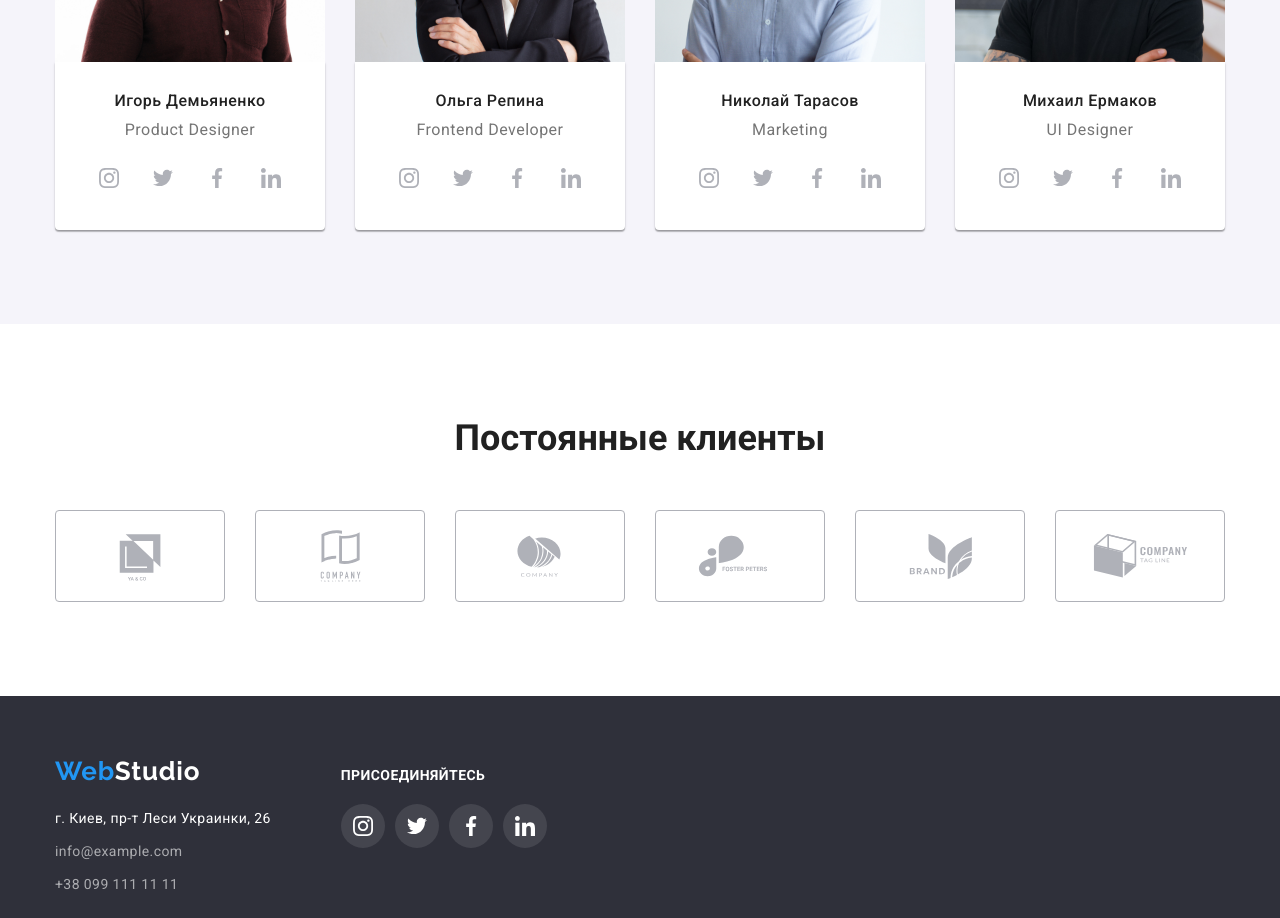
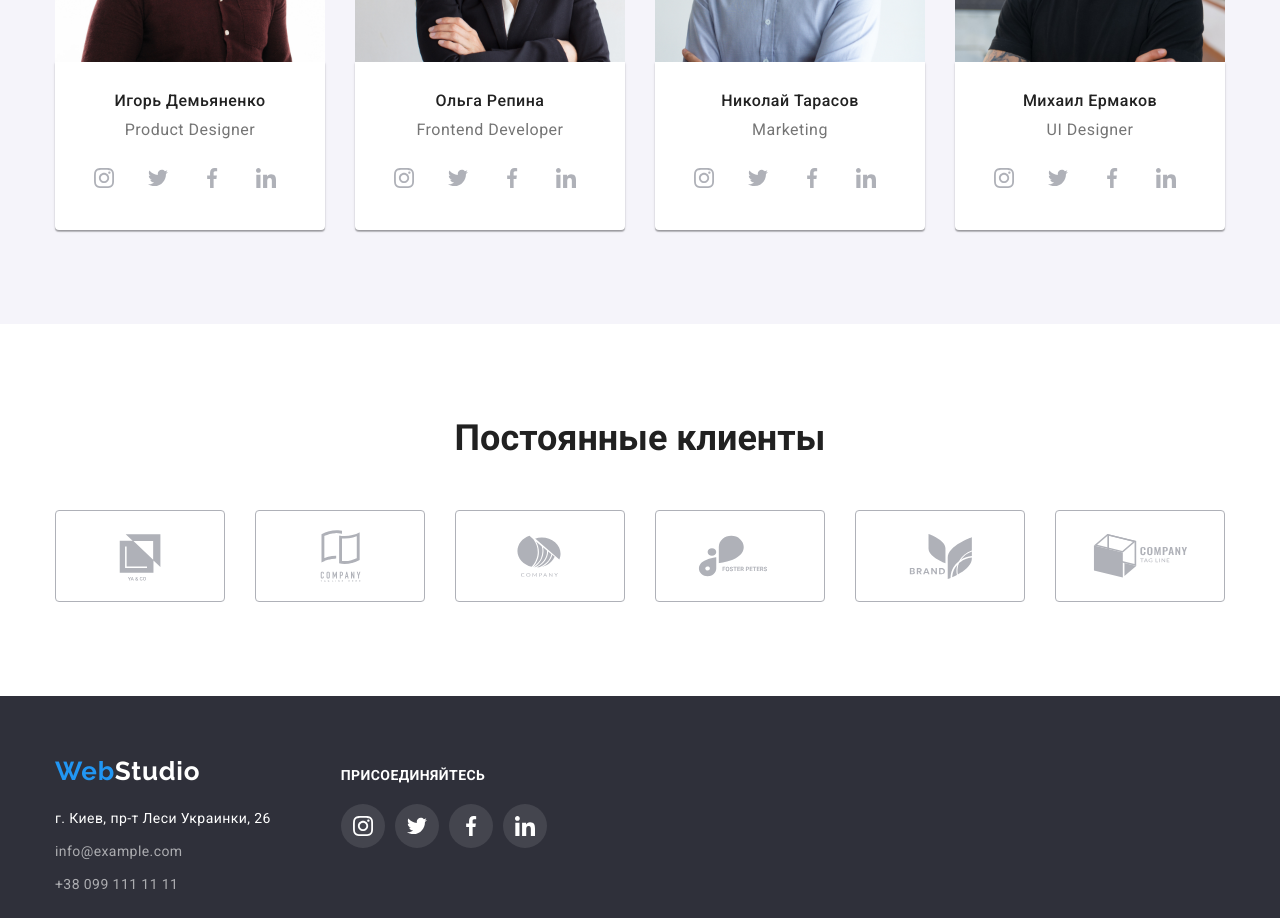
Before and after one commit to VitaliiPankin/goit-markup-hw-04, a plain HTML site: page index.html in a window 1280 px wide. Shown: the part 1980-2898 px from the top of the page. Drawn offline with nearby package versions, Linux system fonts and the light colour scheme.

Commit message:
правки

```diff
--- a/css/styles.css
+++ b/css/styles.css
@@ -349,7 +349,7 @@ p {
 }
 
 .command-paragraph {
-  padding-bottom: 16px;
+  margin-bottom: 16px;
   font-weight: 400;
   font-size: 16px;
   line-height: 1.18;
@@ -357,23 +357,26 @@ p {
 }
 .command-block-network {
   display: flex;
-  padding-left: 32px;
-  padding-right: 32px;
+  justify-content: center;
+  align-items: center;
 }
 .command-network-link {
-  max-width: 44px;
-  max-height: 44px;
-  padding: 12px 12px;
+  display: flex;
+  justify-content: center;
+  align-items: center;
+  width: 44px;
+  height: 44px;
+  fill: #afb1b8;
+  border-radius: 50%;
+}
 
-  border-radius: 50%;
-  fill: #afb1b8;
-}
 .command-network-link:hover,
 .command-network-link:focus {
   background-color: var(--acsent-color);
   fill: var(--logo-color-studio-footer);
 }
-.command-network-link:not(:last-child) {
+
+.command-network-link:not(last-child) {
   margin-right: 10px;
 }
 /* ------------PORTFOLIO----------- */
--- a/index.html
+++ b/index.html
@@ -179,7 +179,8 @@
               <div class="command-info-block">
                 <h3 class="command-name-title">Игорь Демьяненко</h3>
                 <p class="command-paragraph" lang="en">Product Designer</p>
-                <div class="command-block-network">
+                <ul class="command-block-network">
+                  <li>
                     <a class="command-network-link" href="">
                       <svg class="comand-network-icons" width="20" height="20">
                         <use
@@ -187,6 +188,8 @@
                         ></use>
                       </svg>
                     </a>
+                  </li>
+                  <li>
                     <a class="command-network-link" href="">
                       <svg class="comand-network-icons" width="20" height="20">
                         <use
@@ -194,6 +197,8 @@
                         ></use>
                       </svg>
                     </a>
+                  </li>
+                  <li>
                     <a class="command-network-link" href="">
                       <svg class="comand-network-icons" width="20" height="20">
                         <use
@@ -201,6 +206,8 @@
                         ></use>
                       </svg>
                     </a>
+                  </li>
+                  <li>
                     <a class="command-network-link" href="">
                       <svg class="comand-network-icons" width="20" height="20">
                         <use
@@ -208,7 +215,8 @@
                         ></use>
                       </svg>
                     </a>
-                </div>
+                  </li>
+                </ul>
               </div>
             </li>
             <li class="command-group-list">
@@ -222,7 +230,8 @@
               <div class="command-info-block">
                 <h3 class="command-name-title">Ольга Репина</h3>
                 <p class="command-paragraph" lang="en">Frontend Developer</p>
-                <div class="command-block-network">
+                <ul class="command-block-network">
+                  <li>
                     <a class="command-network-link" href="">
                       <svg class="comand-network-icons" width="20" height="20">
                         <use
@@ -230,6 +239,8 @@
                         ></use>
                       </svg>
                     </a>
+                  </li>
+                  <li>
                     <a class="command-network-link" href="">
                       <svg class="comand-network-icons" width="20" height="20">
                         <use
@@ -237,6 +248,8 @@
                         ></use>
                       </svg>
                     </a>
+                  </li>
+                  <li>
                     <a class="command-network-link" href="">
                       <svg class="comand-network-icons" width="20" height="20">
                         <use
@@ -244,6 +257,8 @@
                         ></use>
                       </svg>
                     </a>
+                  </li>
+                  <li>
                     <a class="command-network-link" href="">
                       <svg class="comand-network-icons" width="20" height="20">
                         <use
@@ -251,7 +266,8 @@
                         ></use>
                       </svg>
                     </a>
-                </div>
+                  </li>
+                </ul>
               </div>
             </li>
             <li class="command-group-list">
@@ -265,7 +281,8 @@
               <div class="command-info-block">
                 <h3 class="command-name-title">Николай Тарасов</h3>
                 <p class="command-paragraph" lang="en">Marketing</p>
-                <div class="command-block-network">
+                <ul class="command-block-network">
+                  <li>
                     <a class="command-network-link" href="">
                       <svg class="comand-network-icons" width="20" height="20">
                         <use
@@ -273,6 +290,8 @@
                         ></use>
                       </svg>
                     </a>
+                  </li>
+                  <li>
                     <a class="command-network-link" href="">
                       <svg class="comand-network-icons" width="20" height="20">
                         <use
@@ -280,6 +299,8 @@
                         ></use>
                       </svg>
                     </a>
+                  </li>
+                  <li>
                     <a class="command-network-link" href="">
                       <svg class="comand-network-icons" width="20" height="20">
                         <use
@@ -287,6 +308,8 @@
                         ></use>
                       </svg>
                     </a>
+                  </li>
+                  <li>
                     <a class="command-network-link" href="">
                       <svg class="comand-network-icons" width="20" height="20">
                         <use
@@ -294,7 +317,8 @@
                         ></use>
                       </svg>
                     </a>
-                </div>
+                  </li>
+                </ul>
               </div>
             </li>
             <li class="command-group-list">
@@ -308,7 +332,8 @@
               <div class="command-info-block">
                 <h3 class="command-name-title">Михаил Ермаков</h3>
                 <p class="command-paragraph" lang="en">UI Designer</p>
-                <div class="command-block-network">
+                <ul class="command-block-network">
+                  <li>
                     <a class="command-network-link" href="">
                       <svg class="comand-network-icons" width="20" height="20">
                         <use
@@ -316,6 +341,8 @@
                         ></use>
                       </svg>
                     </a>
+                  </li>
+                  <li>
                     <a class="command-network-link" href="">
                       <svg class="comand-network-icons" width="20" height="20">
                         <use
@@ -323,6 +350,8 @@
                         ></use>
                       </svg>
                     </a>
+                  </li>
+                  <li>
                     <a class="command-network-link" href="">
                       <svg class="comand-network-icons" width="20" height="20">
                         <use
@@ -330,6 +359,8 @@
                         ></use>
                       </svg>
                     </a>
+                  </li>
+                  <li>
                     <a class="command-network-link" href="">
                       <svg class="comand-network-icons" width="20" height="20">
                         <use
@@ -337,7 +368,8 @@
                         ></use>
                       </svg>
                     </a>
-                </div>
+                  </li>
+                </ul>
               </div>
             </li>
           </ul>
```
Lines whose indentation alone changed are shown as unchanged.
